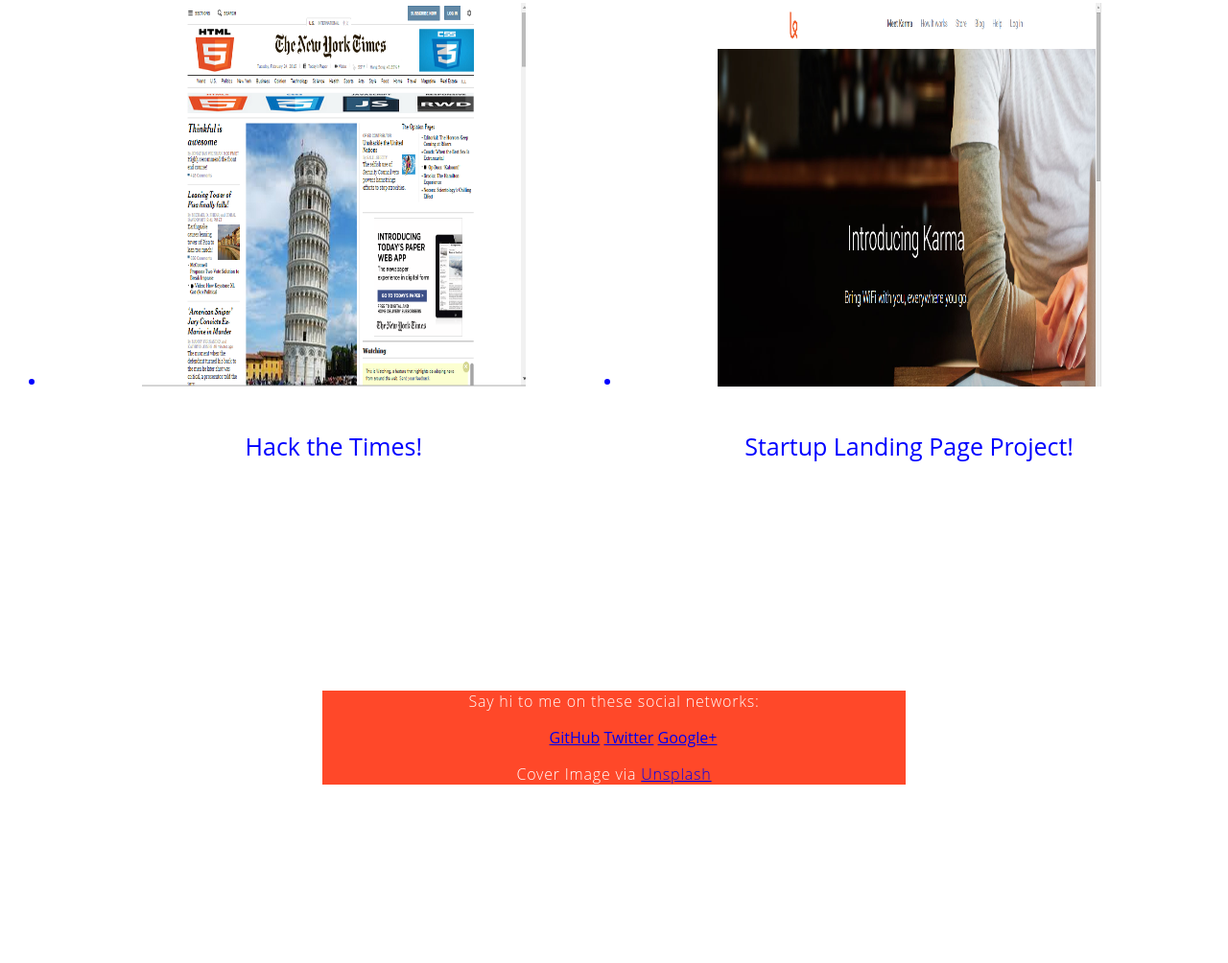
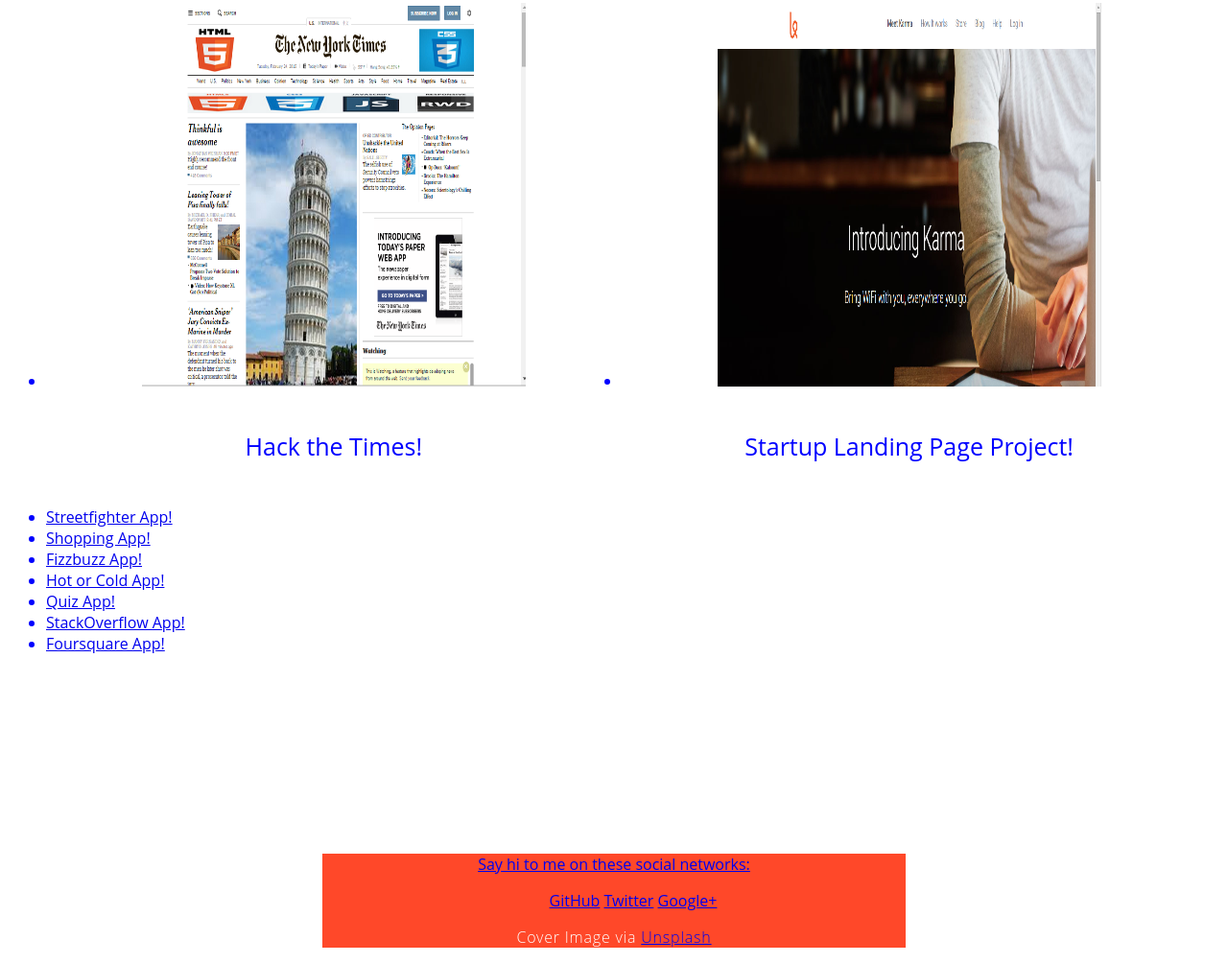
Before and after one commit to zerubabbel/AboutMePage, a plain HTML site: page index.html in a window 1280 px wide. Shown: the part 1455-2459 px from the top of the page at 96% size. Before the commit the page ends 2289 px from the top, so only its background shows below. Drawn offline with Linux system fonts and the light colour scheme.

Commit message:
more changes

```diff
--- a/index.html
+++ b/index.html
@@ -35,7 +35,7 @@
 </section>
 
 <section class="htmlcssprojects">
-  <h1>HTML and CSS Projects
+  <h1>Projects
   </h1>
    <div class="content">
         <ul class="devices">
@@ -49,6 +49,41 @@
             </li>
           </ul>
     </div>
+    <div class="projectList">
+      <ul class="projectListing">
+        <li >
+        <a href="http://zerubabbel.github.io/jquery-streetfighter-official/main.html">
+        Streetfighter App!
+        </li>
+        <li>
+        <a href="http://zerubabbel.github.io/shopping-app/">
+        Shopping App!
+        </li>
+        <li>
+        <a href="https://zerubabbel.github.io/fizzbuzzofficial">
+        Fizzbuzz App!
+        </li>
+        <li>
+        <a href="zerubabbel.github.io/hot-or-cold-starter">
+        Hot or Cold App!
+        </li>
+        <li>
+        <a href="http://zerubabbel.github.io/quizappredo/">
+        Quiz App!
+        </li>
+        <li>
+        <a href="http://zerubabbel.github.io/stackerAJAX/">
+        StackOverflow App!
+        </li>
+        <li>
+        <a href="http://zerubabbel.github.io/foursquareappredoredo/">
+        Foursquare App!
+        </li>
+
+
+      </ul>
+    </div>
+
 
 </section>
 <footer class="content-footer">
```
Also changed, not shown: style.css (+4 -4 lines).
